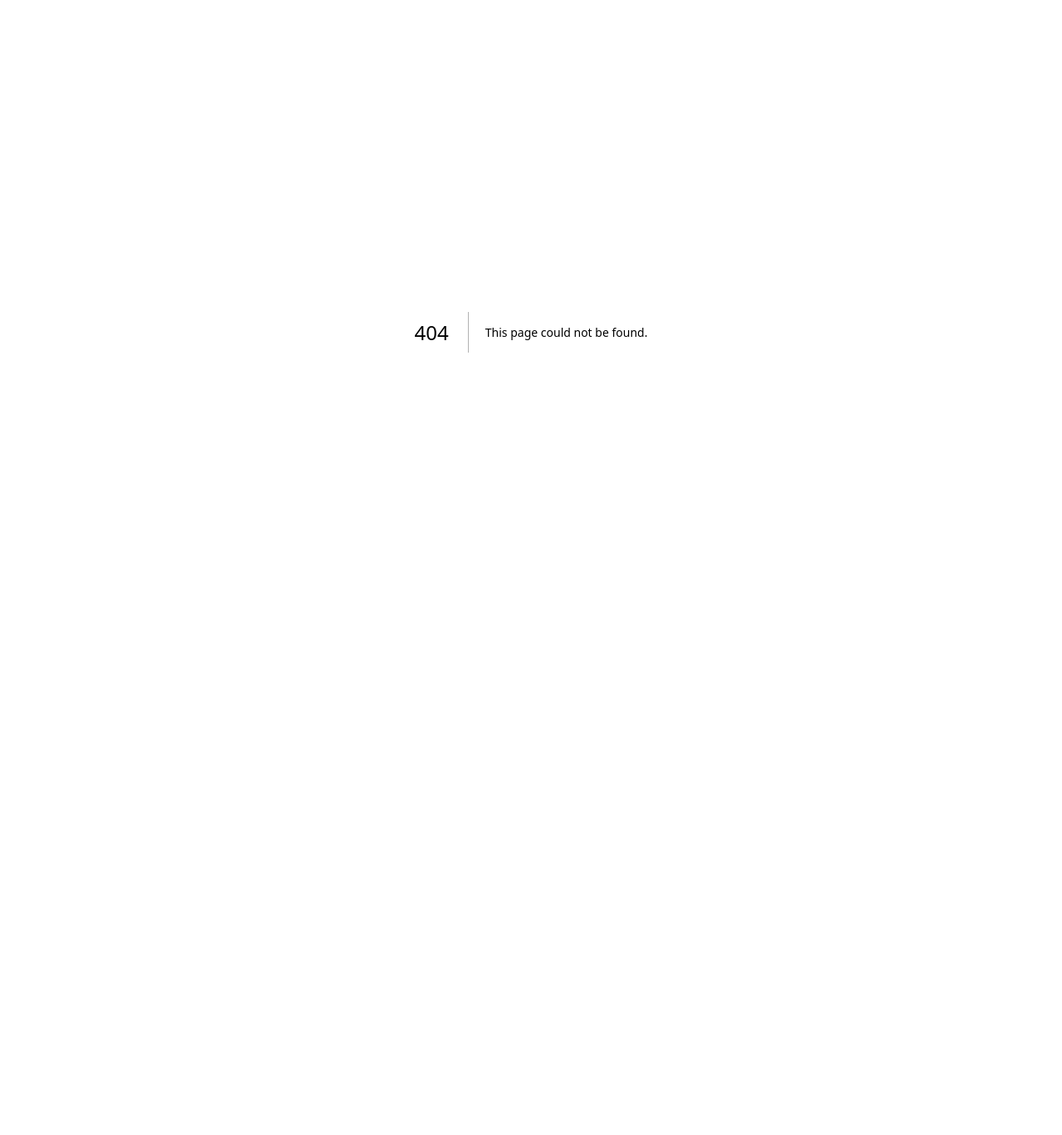
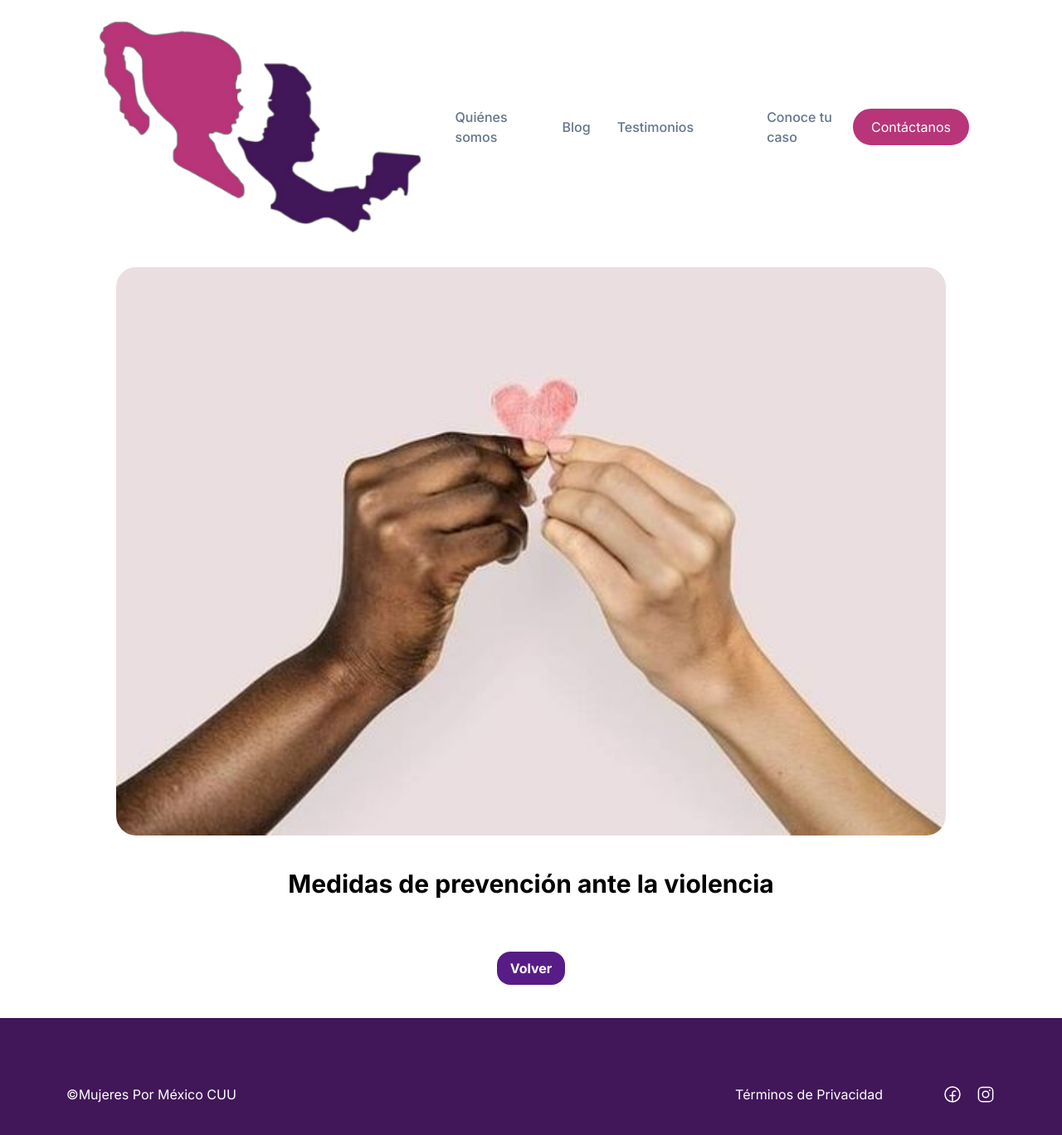
Before and after one commit to alexisgargo/mujeresxmx, a Next.js app: page /blog/blog-pages/plantilla in a window 1280 px wide. Before the commit this address had no page. Shown: the top 1368 px of the page at 83% size. Before the commit the page ends 800 px from the top, so only its background shows below. Built offline with nearby package versions, Linux system fonts and the light colour scheme.

Commit message:
added plantilla

```diff
--- /dev/null
+++ b/app/blog/blog-pages/plantilla/page.tsx
@@ -0,0 +1,26 @@
+import Blog from "@/app/components/blog/entry";
+
+export const metadata = {
+  title: "Blog",
+  description: "Mujeres por México en Chihuahua, A.C.",
+};
+
+const entry = {
+  image: "78598bc2099ead6387dad9fbd0d5b427.jpeg", // imagen de la entrada
+  title: "Medidas de prevención ante la violencia", // titulo de la entrada
+
+    // Contenido de la entrada
+    // Usar etiquetas de HTML para dar formato al texto
+
+  text: (
+    <div>
+
+      {/* Mas informacion sobre formato de texto en HTML: https://www.geeksforgeeks.org/html-text-formatting/ */}
+
+    </div>
+  ),
+};
+
+export default function page() {
+  return <Blog entry={entry} />;
+}
--- a/app/blog/page.tsx
+++ b/app/blog/page.tsx
@@ -41,6 +41,11 @@ const BlogCard = (props: BlogCardProps) => {
 
 export default function Testimonials() {
 	const blogCards = [
+		// {
+		// 	image: "nombre-de-la-imagen.jpeg",
+		// 	title: "Título de la publicación",
+		// 	href: "carpeta-de-la-publicacion",
+		// },
 		{
 			image: "10ce0bdfec1780ef49f055d88489deb8.jpeg",
 			title: "Tipos de violencia y como identificarlas",
```
